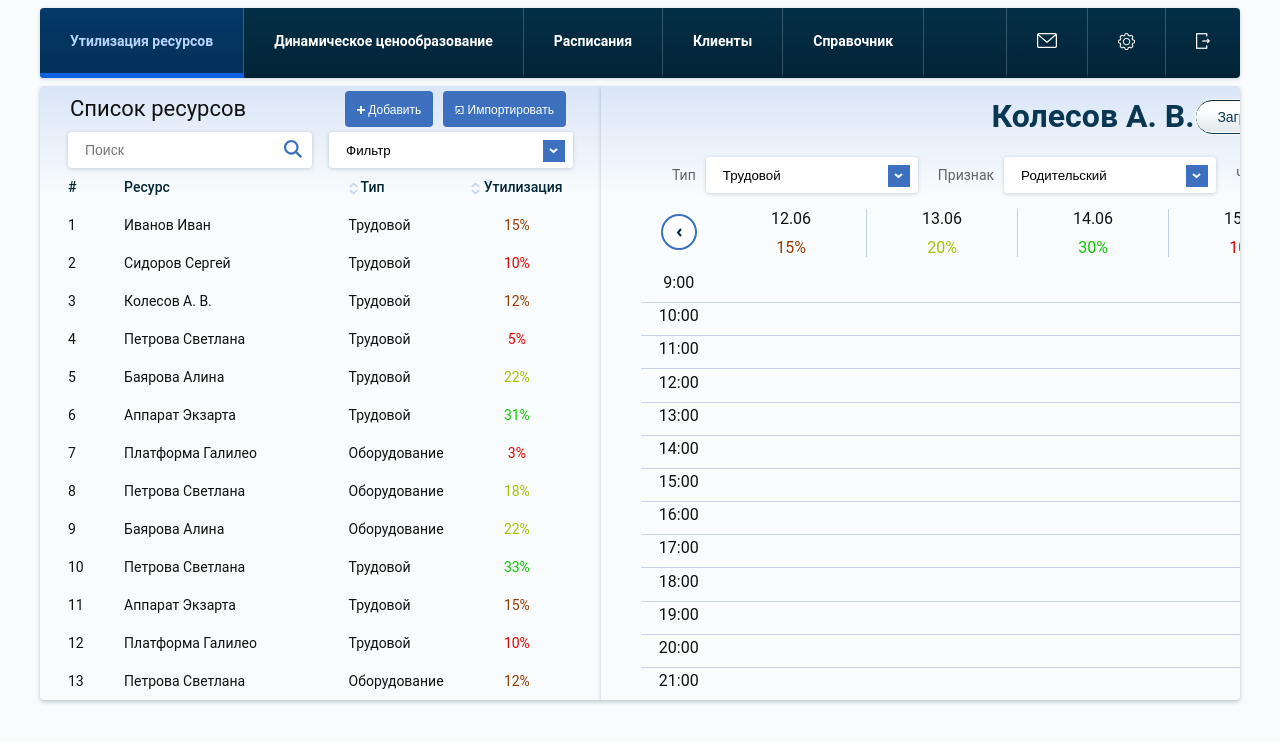
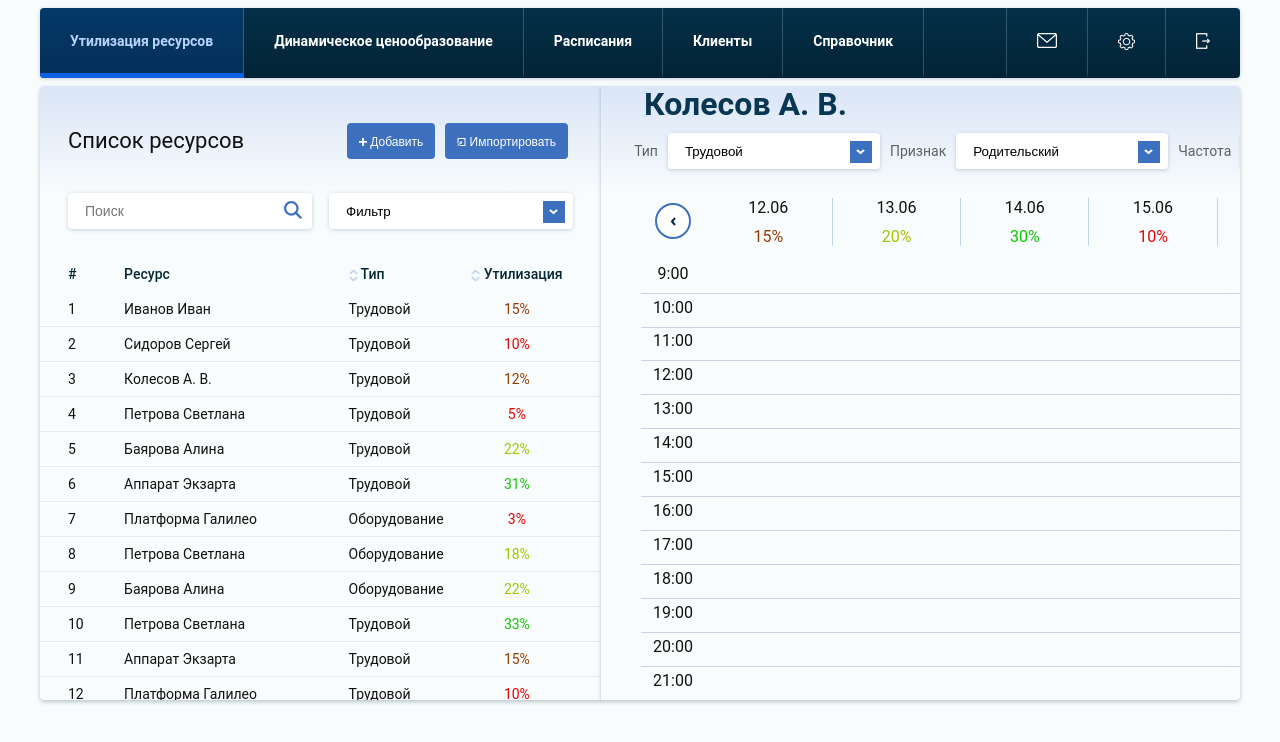
Before and after one commit to evgeniikucheriavii/dm-test, an Angular app: page /utilization in a window 1280 px wide. Shown: the top 742 px of the page. Built offline with nearby package versions, Linux system fonts and the light colour scheme; a web font is replaced by a local one.

Commit message:
fixed left section

```diff
--- a/src/app/resources-utilization/resources-utilization.component.css
+++ b/src/app/resources-utilization/resources-utilization.component.css
@@ -33,9 +33,16 @@
 	width: 100%;
 }
 
+.container__left
+{
+	justify-content: stretch;
+
+}
+
 .left-section
 {
 	display: flex;
+
 }
 
 /*General end*/
@@ -56,16 +63,25 @@
 	flex-direction: row;
 	justify-content: space-between;
 	align-items: center;
-	flex: 1;
+	width: 100%;
+	box-sizing: border-box;
 }
 
+.header__top_left
+{
+	padding: 32px 28px 29px 28px;
+}
+
+.header__top_right
+{
+	padding: 0 43px;
+}
 
 .header-section__left
 {
 	font-size: 22px;
 	line-height: 26px;
 	flex: 3;
-	margin-left: 30px;
 }
 
 .header-section__right
@@ -73,7 +89,6 @@
 	display: flex;
 	align-content: center;
 	text-align: center;
-	margin-right: 30px;
 }
 
 .header__bottom
@@ -82,11 +97,19 @@
 	flex-direction: row;
 	justify-content: space-around;
 	align-items: flex-start;
-	flex: 1;
-	margin: 0 28px;
 }
 
+.header__bottom_left
+{
+	padding: 0 28px 28px 28px;
+}
 
+.header__bottom_right
+{
+	width: 94%;
+	justify-content: space-between;
+	flex: 1.23;
+}
 
 /*Header end*/
 
@@ -98,18 +121,19 @@
 	display: flex;
 	flex-direction: column;
 	align-content: flex-start;
-	flex: 3;
+	flex: 4;
 }
 
 .list-row
 {
 	display: flex;
 	flex-direction: row;
-	align-items: center;
+	align-items: flex-start;
 	text-align: left;
-	padding: 11px 28px;
+	padding: 9px 28px;
 	font-size: 14px;
 	line-height: 16px;
+	border-bottom: 1px solid rgba(61, 113, 191, 0.1);
 }
 
 .list-row_active, .list-row:hover
@@ -119,12 +143,19 @@
 	box-shadow: 0px 1px 1px rgba(8, 29, 61, 0.23);
 }
 
+.list-row:last-child
+{
+	border-bottom: 1px solid transparent;
+}
+
+
 .list-row_head, .list-row_head:hover
 {
 	font-weight: 500;
 	color: #042635;
 	background: transparent;
 	box-shadow: none;
+	border-bottom: 1px solid transparent;
 }
 
 .list__num
@@ -186,7 +217,6 @@
 	flex-direction: column;
 	justify-content: flex-start;
 	flex: 2;
-	padding: 0 43px;
 	align-items: center;
 }
 
@@ -204,7 +234,6 @@
 	display: flex;
 	flex-direction: row;
 	justify-content: space-between;
-	margin: 0 40px;
 	align-items: center;
 	flex: 1;
 }
@@ -215,7 +244,6 @@
 	flex-direction: row;
 	align-items: center;
 	justify-content: space-between;
-	margin-right: 10px;
 }
 
 .right-section__graph
@@ -224,7 +252,7 @@
 	flex-direction: column;
 	justify-content: space-between;
 	align-content: flex-start;
-	flex: 8;
+	flex: 9;
 	padding: 0 40px;
 }
 
--- a/src/app/resources-utilization/resources-utilization.component.html
+++ b/src/app/resources-utilization/resources-utilization.component.html
@@ -1,9 +1,9 @@
 <div class="resources-sections">
 	<section class="main-section main-section_left">
-		<div class="container">
+		<div class="container container__left">
 			<section class="left-section left-section__header">
 
-				<section class="header__top">
+				<section class="header__top header__top_left">
 
 					<section class="header-section header-section__left">
 						Список ресурсов
@@ -16,7 +16,7 @@
 
 				</section>
 
-				<section class="header__bottom">
+				<section class="header__bottom header__bottom_left">
 					<form>
 						<label class="search-label">
 							<input type="search" class="search-input" placeholder="Поиск" name="search" id="search_input">
@@ -40,13 +40,11 @@
 					<div class="list__type"><img src="assets/images/Sort_inactive.png" class="sort-image"> Тип</div>
 					<div class="list__util"><img src="assets/images/Sort_inactive.png" class="sort-image"> Утилизация</div>
 				</div>
-				<div *ngFor="let r of resources; let i = index">
-					<div class="list-row">
-						<div class="list__num">{{i + 1}}</div>
-						<div class="list__name">{{r.name}}</div>
-						<div class="list__type">{{r.type}}</div>
-						<div class="list__util _{{r.color}}">{{r.util}}%</div>
-					</div>
+				<div class="list-row" *ngFor="let r of resources; let i = index">
+					<div class="list__num">{{i + 1}}</div>
+					<div class="list__name">{{r.name}}</div>
+					<div class="list__type">{{r.type}}</div>
+					<div class="list__util _{{r.color}}">{{r.util}}%</div>
 				</div>
 			</section>
 			<section class="left-section left-section__pages">
@@ -65,7 +63,7 @@
 	<section class="main-section main-section_right">
 		<div class="container">
 			<section class="right-section right-section__header">
-				<section class="header__top">
+				<section class="header__top header__top_right">
 					<div class="header-name">{{currentResource}}</div>
 					<div class="tabs">
 						<button class="tab tab_active" id="tab_load">Загрузка</button>
@@ -73,7 +71,7 @@
 						<button class="tab" id="tab_log">Лог</button>
 					</div>
 				</section>
-				<section class="header__bottom">
+				<section class="header__bottom header__bottom_right">
 					<label class="filter-label">
 						<span class="graph-filter">Тип</span>
 						<label class="select-label select-label_graph">
```
